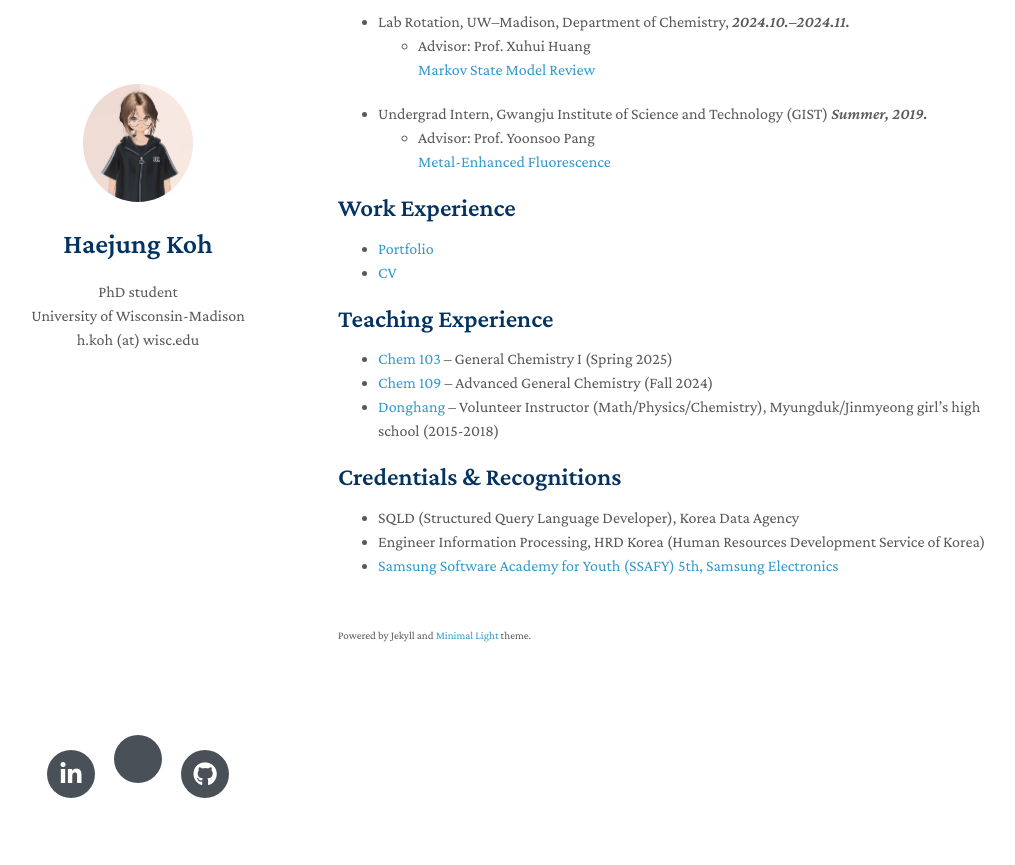
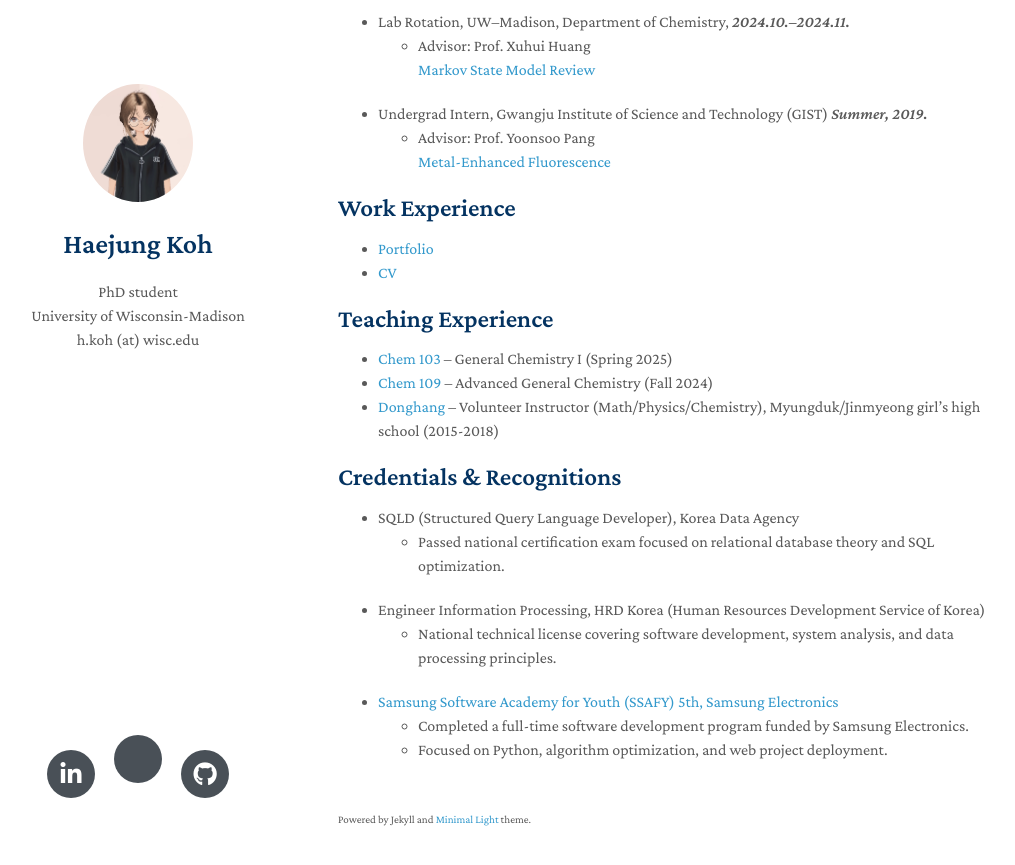
Before and after one commit to MaximHelio/MaximHelio.github.io, a Jekyll site: the page built from index.md, in a window 1280 px wide and 900 px high, scrolled down 1160 px. Shown: the top 865 px of the window, without its empty margins (132-1147 px from the left). Built offline with Jekyll 4.4.1, drawn with Linux system fonts in a browser that asks for light colours; nearby versions of some CDN libraries; a style sheet for code colours, icons or effects is not loaded; our own code applies the rules of GitHub Pages for plain Markdown files.

Commit message:
Add first commit

```diff
--- a/index.md
+++ b/index.md
@@ -50,5 +50,9 @@ In my free time, I enjoy:
 
 ## Credentials & Recognitions
 * SQLD (Structured Query Language Developer), Korea Data Agency
+  * Passed national certification exam focused on relational database theory and SQL optimization.
 * Engineer Information Processing, HRD Korea (Human Resources Development Service of Korea)
+  * National technical license covering software development, system analysis, and data processing principles.
 * [Samsung Software Academy for Youth (SSAFY) 5th, Samsung Electronics](https://csr.samsung.com/en/program/samsung-sw-academy-for-youth)
+  * Completed a full-time software development program funded by Samsung Electronics.
+  * Focused on Python, algorithm optimization, and web project deployment.
```
